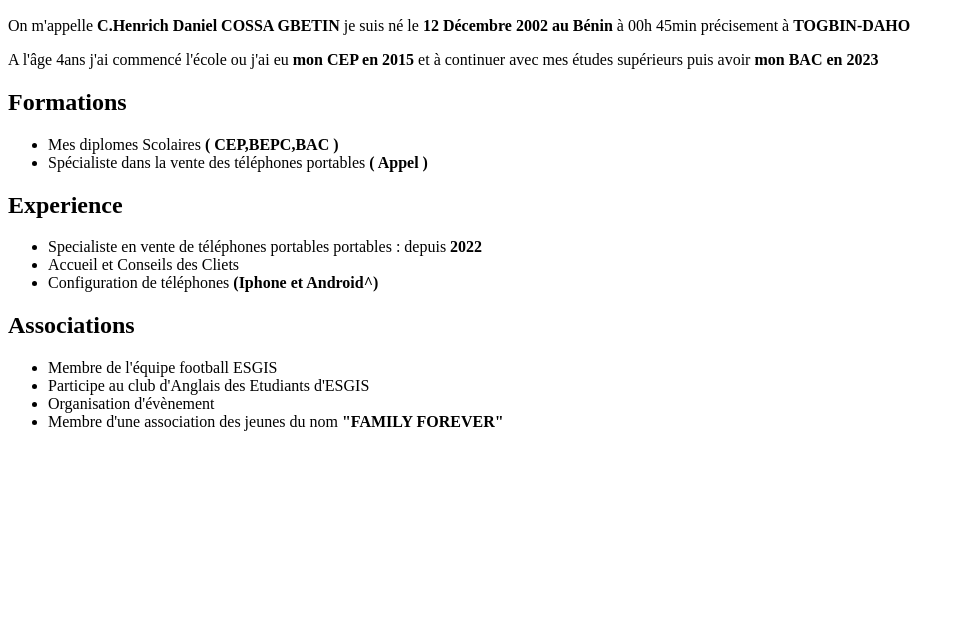
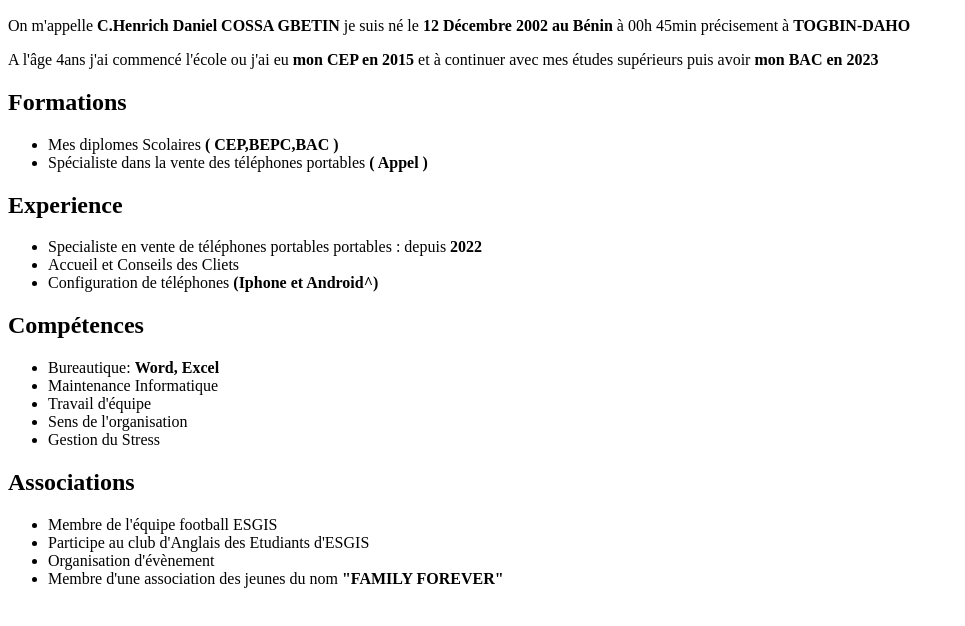
Before and after one commit to danielcossagbetin-ui/git-mon-cv, a plain HTML site: page index.html in a window 1280 px wide. Shown: the part 110-736 px from the top of the page, without its empty margins (0-965 px from the left). Drawn offline with Linux system fonts and the light colour scheme.

Commit message:
ajout competences

```diff
--- a/index.html
+++ b/index.html
@@ -29,6 +29,16 @@
             <li>Configuration de téléphones <strong>(Iphone et Android^)</strong></li>
         </ul></p>
 
+        <h2>Compétences</h2>
+        <p><ul>
+            <li>Bureautique: <strong>Word, Excel</strong></li>
+            <li>Maintenance Informatique</li>
+            <li>Travail d'équipe</li>
+            <li>Sens de l'organisation</li>
+            <li>Gestion du Stress</li>
+        </ul>
+    </p>
+
      <h2>Associations</h2>
     <p>
         <ul>
```
